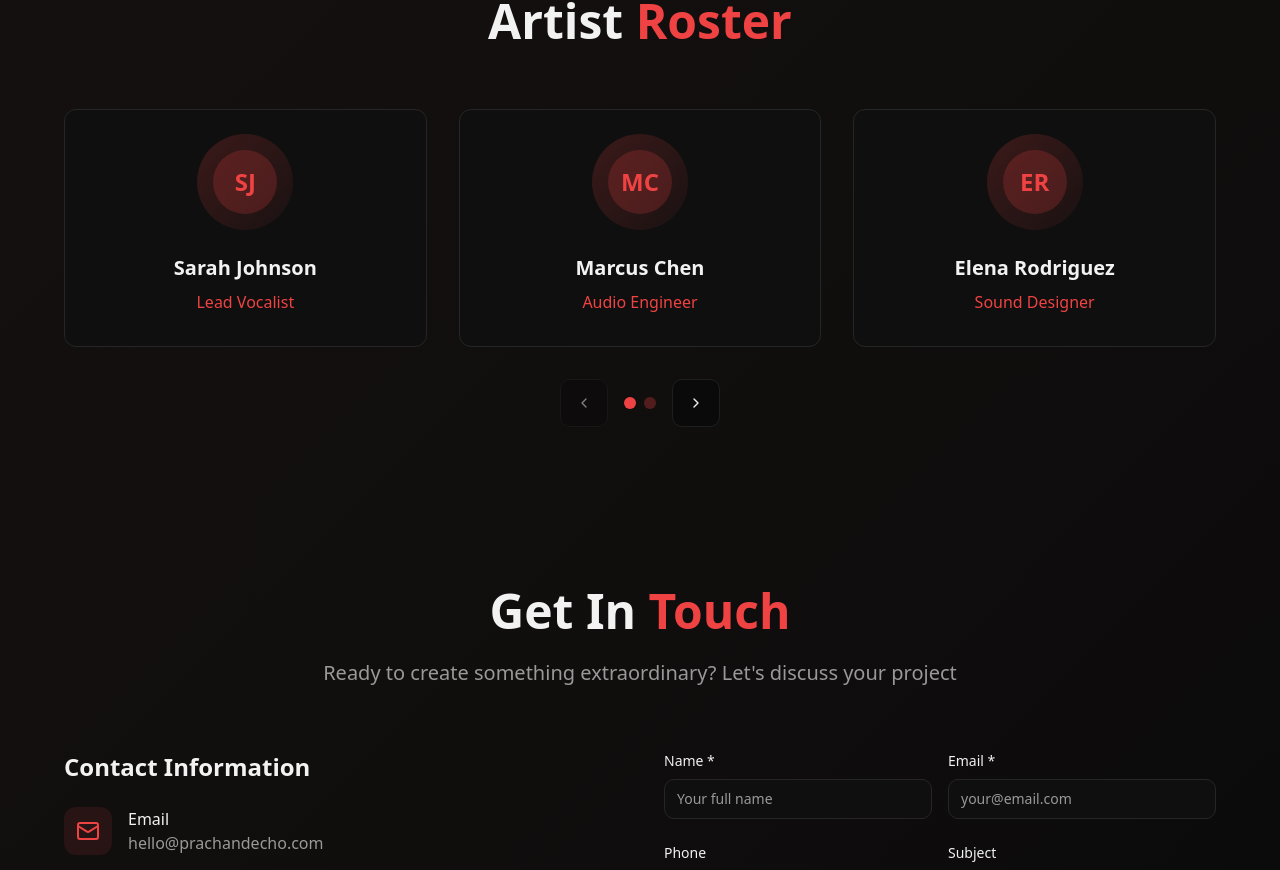
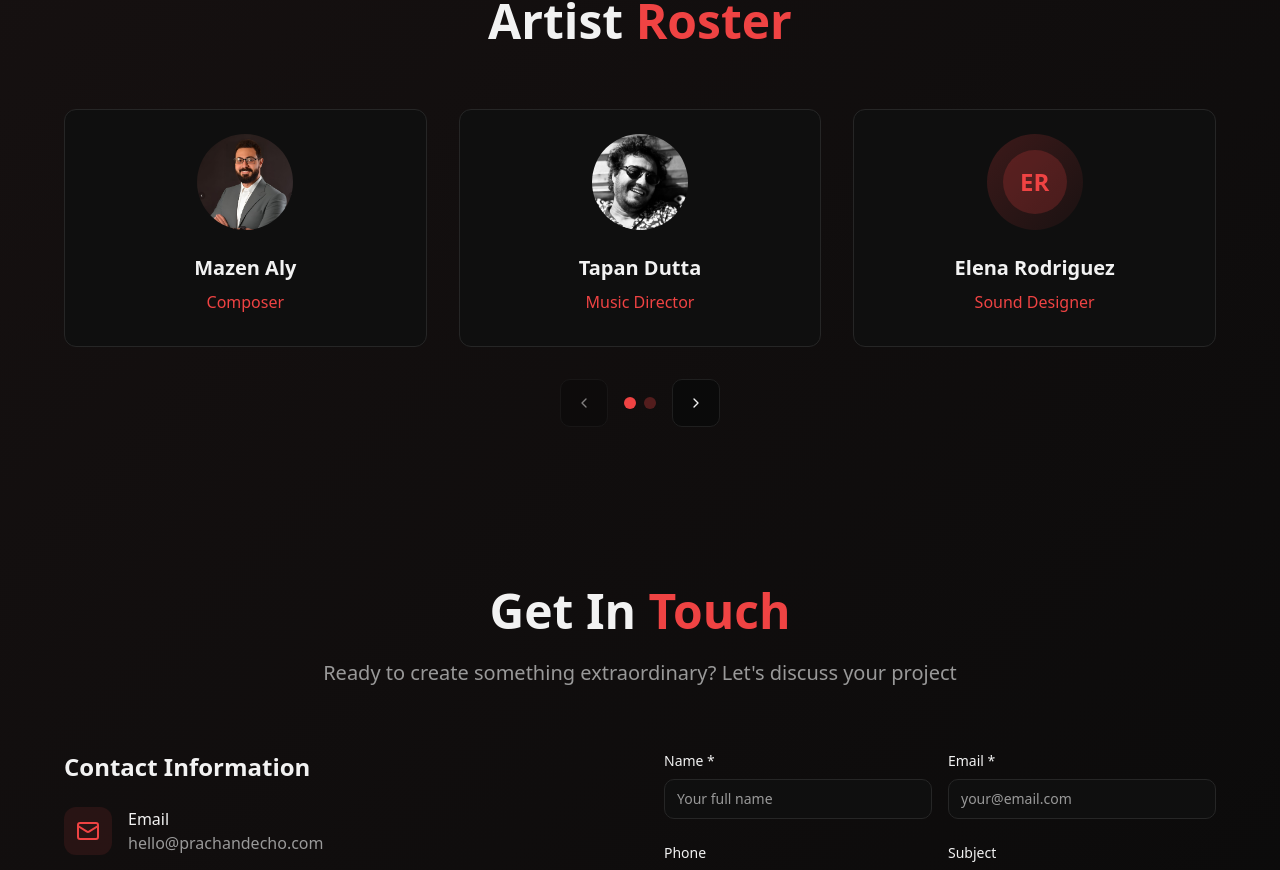
Before and after one commit to prachandai94/prachand-echo-showcase, a React (Vite) app: page / in a window 1280 px wide. Shown: the part 3473-4343 px from the top of the page. Built offline with nearby package versions, Linux system fonts and the light colour scheme.

Commit message:
Update artist roster

```diff
--- a/src/components/ArtistRosterSection.tsx
+++ b/src/components/ArtistRosterSection.tsx
@@ -2,13 +2,13 @@ import { useState } from "react";
 import { ChevronLeft, ChevronRight } from "lucide-react";
 import { Button } from "@/components/ui/button";
 const allArtists = [{
-  name: "Sarah Johnson",
-  role: "Lead Vocalist",
-  image: "/placeholder.svg"
+  name: "Mazen Aly",
+  role: "Composer",
+  image: "/lovable-uploads/3c289ed5-bbde-43cd-96f9-a509d3c3b61f.png"
 }, {
-  name: "Marcus Chen",
-  role: "Audio Engineer",
-  image: "/placeholder.svg"
+  name: "Tapan Dutta",
+  role: "Music Director",
+  image: "/lovable-uploads/f1d572bc-c3bf-4d35-959e-5e66a8c6ba98.png"
 }, {
   name: "Elena Rodriguez",
   role: "Sound Designer",
@@ -59,12 +59,22 @@ const ArtistRosterSection = () => {
             animationDelay: `${index * 0.1}s`
           }}>
                 <div className="mb-6">
-                  <div className="w-24 h-24 bg-gradient-to-br from-primary/20 to-primary/5 rounded-full mx-auto flex items-center justify-center group-hover:from-primary/30 group-hover:to-primary/10 transition-all duration-300">
-                    <div className="w-16 h-16 bg-primary/20 rounded-full flex items-center justify-center">
-                      <span className="text-2xl font-bold text-primary">
-                        {artist.name.split(' ').map(n => n[0]).join('')}
-                      </span>
-                    </div>
+                  <div className="w-24 h-24 rounded-full mx-auto overflow-hidden group-hover:scale-105 transition-all duration-300">
+                    {artist.image.includes('placeholder') ? (
+                      <div className="w-full h-full bg-gradient-to-br from-primary/20 to-primary/5 flex items-center justify-center group-hover:from-primary/30 group-hover:to-primary/10">
+                        <div className="w-16 h-16 bg-primary/20 rounded-full flex items-center justify-center">
+                          <span className="text-2xl font-bold text-primary">
+                            {artist.name.split(' ').map(n => n[0]).join('')}
+                          </span>
+                        </div>
+                      </div>
+                    ) : (
+                      <img
+                        src={artist.image}
+                        alt={artist.name}
+                        className="w-full h-full object-cover"
+                      />
+                    )}
                   </div>
                 </div>
 
```
Also changed, not shown: public/lovable-uploads/3c289ed5-bbde-43cd-96f9-a509d3c3b61f.png (added), public/lovable-uploads/f1d572bc-c3bf-4d35-959e-5e66a8c6ba98.png (added).
